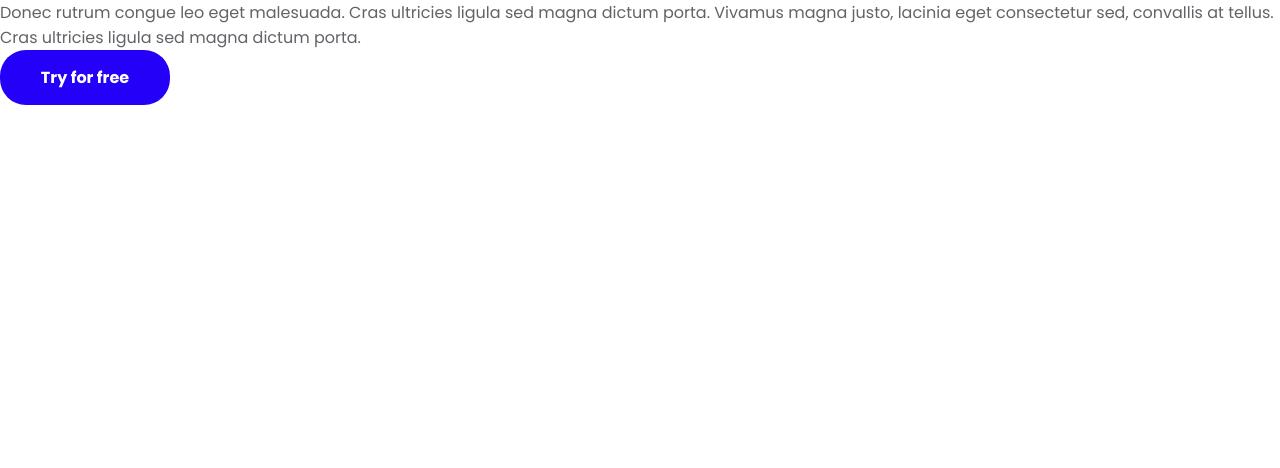
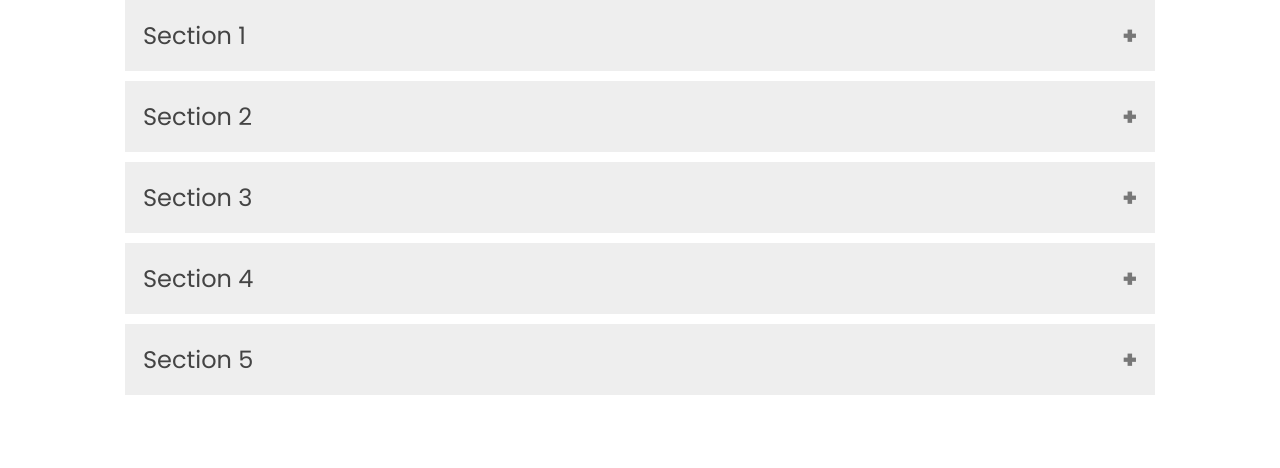
Before and after one commit to shahidasghar90/app-lab, a plain HTML site: page dummy.html in a window 1280 px wide. Drawn offline with Linux system fonts and the light colour scheme.

Commit message:
accodion design

```diff
--- a/dummy.html
+++ b/dummy.html
@@ -5,13 +5,31 @@
         <meta name="viewport" content="width=device-width,initial-scale=1.0">
         <title>APPLAB</title>
         <link rel="stylesheet" href="/styles/app.css" />
-        <script src="script.js" defer></script>
+        <link rel="stylesheet" href="/styles/test.css" />
+        <script src="/styles/script.js" defer></script>
     </head>
     <body>
-
-        <p>Donec rutrum congue leo eget malesuada. Cras ultricies ligula sed magna dictum porta. Vivamus magna justo, lacinia eget consectetur sed, convallis at tellus. Cras ultricies ligula sed magna dictum porta.</p>
-        <div>
-            <button class="button">Try for free</button>
+        <div class="accordion-head">
+            <button class="accordion is-active">Section 1</button>
+            <div class="panel is-active">
+                <p>Donec rutrum congue leo eget malesuada. Cras ultricies ligula sed magna dictum porta. Vivamus magna justo, lacinia eget consectetur sed, convallis at tellus. Cras ultricies ligula sed magna dictum porta.</p>
+            </div>
+            <button class="accordion">Section 2</button>
+            <div class="panel">
+                <p>Donec rutrum congue leo eget malesuada. Cras ultricies ligula sed magna dictum porta. Vivamus magna justo, lacinia eget consectetur sed, convallis at tellus. Cras ultricies ligula sed magna dictum porta.</p>
+            </div>
+            <button class="accordion">Section 3</button>
+            <div class="panel">
+                <p>Donec rutrum congue leo eget malesuada. Cras ultricies ligula sed magna dictum porta. Vivamus magna justo, lacinia eget consectetur sed, convallis at tellus. Cras ultricies ligula sed magna dictum porta.</p>
+            </div>
+            <button class="accordion">Section 4</button>
+            <div class="panel">
+                <p>Donec rutrum congue leo eget malesuada. Cras ultricies ligula sed magna dictum porta. Vivamus magna justo, lacinia eget consectetur sed, convallis at tellus. Cras ultricies ligula sed magna dictum porta.</p>
+            </div>
+            <button class="accordion">Section 5</button>
+            <div class="panel">
+                <p>Donec rutrum congue leo eget malesuada. Cras ultricies ligula sed magna dictum porta. Vivamus magna justo, lacinia eget consectetur sed, convallis at tellus. Cras ultricies ligula sed magna dictum porta.</p>
+            </div>
         </div>
     </body>
 </html>
--- a/styles/faq.css
+++ b/styles/faq.css
@@ -9,8 +9,63 @@
     text-align: center;
     padding-top: 135px;
     padding-bottom: 62px;
+    width: 50%;
 }
 
+.accordion-head {
+    max-width: 1030px;
+    margin-left: auto;
+    margin-right: auto;
+}
+
+
+.accordion {
+    width: 100%;
+    padding: 18px;
+    margin-bottom: 10px;
+    text-align: left;
+    background-color: #eee;
+    border: none;
+    outline: none;
+    color: #444;
+    transition: 0.4s;
+    cursor: pointer;
+    font-family: 'Poppins';
+    font-size: 24px;
+    font-weight: 400;
+    color: var(--primary-navy-color);
+}
+
+.active, .accordion:hover {
+    background-color: #ccc;
+}
+
+.panel {
+    padding: 0px 18px;
+    background-color: white;
+    overflow: hidden;
+    max-height: 0;
+    transition: max-height 0.2s ease-out;
+}
+
+.panel p {
+    padding-bottom: 10px;
+}
+
+
+.accordion:after {
+    content: '\002b';
+    color: #777;
+    font-weight: 800;
+    float: right;
+    margin-left: 5px;
+}
+
+.active:after {
+    content: "\2212";
+}
+
+/*
 .faq h3 {
     margin-bottom: 27px;
     font-size: 40px;
@@ -66,7 +121,7 @@
     font-weight: 800;
 }
 
-
+*/
 
 @media only screen and (max-width: 1400px) {
 
@@ -87,11 +142,18 @@
 }
 
 @media only screen and (max-width: 768px) {
-
+    .faq {
+        width: 100%;
+    }
+    .accordion {
+        font-size: 14px;
+    }
 }
 
 
 @media only screen and (max-width: 576px) {
+
+
 
     .faq-text p {
         font-size: 12px;
--- /dev/null
+++ b/styles/script.js
@@ -0,0 +1,18 @@
+var acc = document.getElementsByClassName("accordion");
+var i;
+
+for (i = 0; i < acc.length; i++) {
+    acc[i].addEventListener("click", function() {
+
+        this.classList.toggle("active");
+        var panel = this.nextElementSibling;
+
+        if (panel.style.maxHeight) {
+
+            panel.style.maxHeight = null;
+           // console.log(panel.style)
+        } else {
+            panel.style.maxHeight = panel.scrollHeight + "px";
+        }
+    });
+}
--- /dev/null
+++ b/styles/test.css
@@ -0,0 +1,43 @@
+.accordion-head {
+    max-width: 1030px;
+    margin-left: auto;
+    margin-right: auto;
+}
+
+
+.accordion {
+    width: 100%;
+    padding: 18px;
+    margin-bottom: 10px;
+    text-align: left;
+    background-color: #eee;
+    border: none;
+    outline: none;
+    color: #444;
+    transition: 0.4s;
+    cursor: pointer;
+}
+
+.active, .accordion:hover {
+    background-color: #ccc;
+}
+
+.panel {
+    padding: 0 18px;
+    background-color: white;
+    overflow: hidden;
+    max-height: 0;
+    transition: max-height 0.2s ease-out;
+}
+
+.accordion:after {
+    content: '\002b';
+    color: #777;
+    font-weight: 800;
+    float: right;
+    margin-left: 5px;
+}
+
+.active:after {
+    content: "\2212";
+}
```
Also changed, not shown: index.html (+26 -1 lines).
